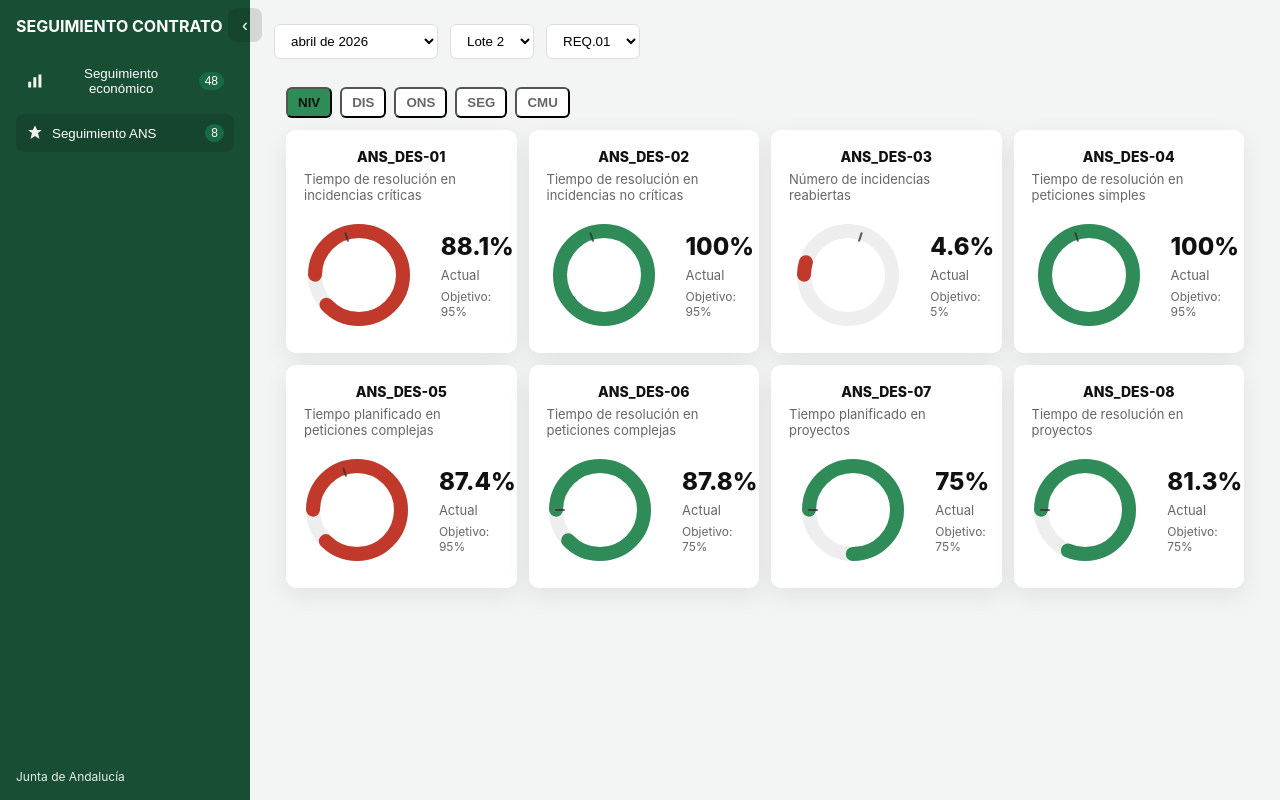
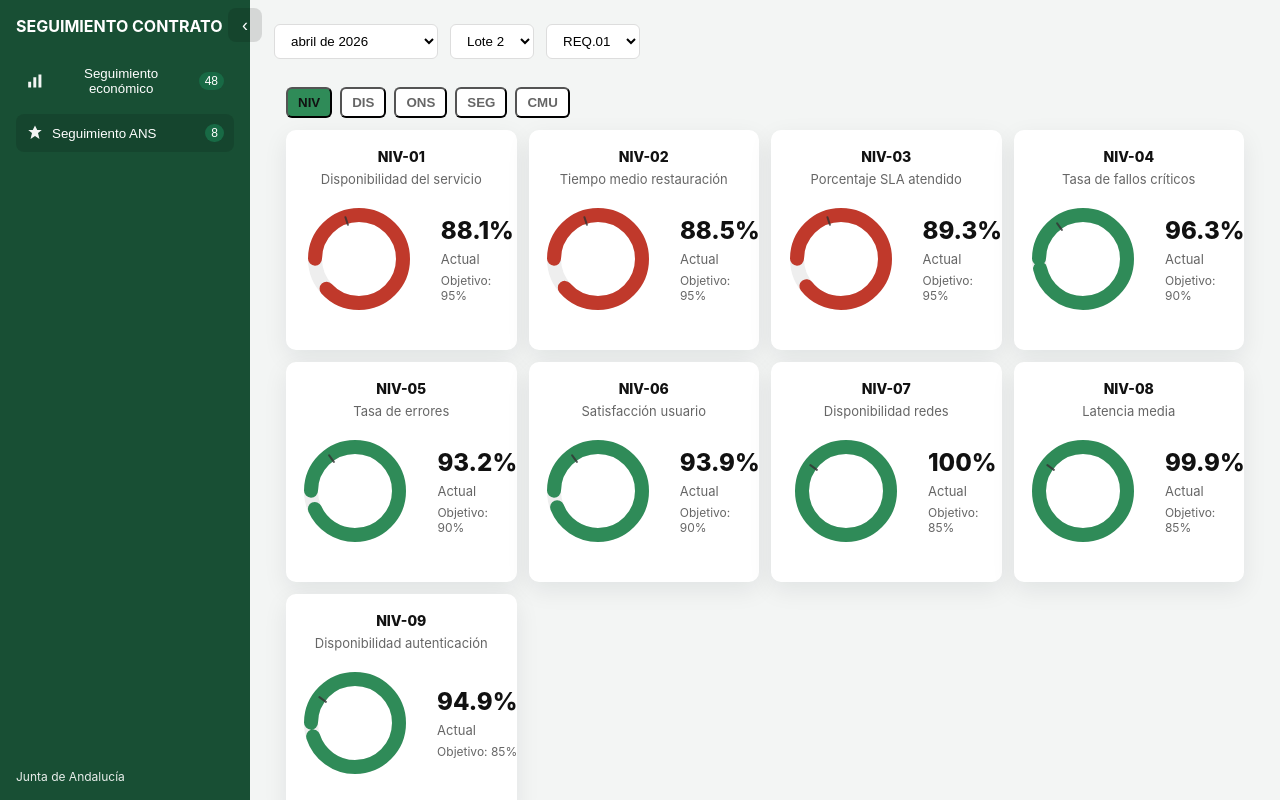
Before and after one commit to nachopavon/testdashboard, a React (Vite) app: page / in a window 1280 px wide. Both pictures are taken after a click on the button "Seguimiento ANS". Built offline with nearby package versions, Linux system fonts and the light colour scheme.

Commit message:
Refactor code structure for improved readability and maintainability

```diff
--- a/src/components/Ans/AnsDashboard.tsx
+++ b/src/components/Ans/AnsDashboard.tsx
@@ -68,17 +68,8 @@ export default function AnsDashboard({metrics, filters}:{metrics?: MetricItem[],
     return items.map(it => ({ id: it.id, code: it.code, title: it.title, value: (it.monthly as any)[monthLabel] ?? 0, target: it.target ?? 0, unit: it.unit })) as MetricItem[]
   }
 
-  // if a specific req is selected in the header filters and sampleData has it for the month, use that
-  const externalMetrics = useMemo(()=>{
-    if(!filters?.req) return null
-    const fm = filters.month
-    if(!fm) return null
-    const m = (sampleData as any).data[fm]
-    if(!m) return null
-    const list = m[filters.req as string]
-    if(!list) return null
-    return list.map((lm:any)=>({ id: lm.id, code: lm.code, title: lm.title, value: lm.value, target: lm.target || 0, unit: lm.unit })) as MetricItem[]
-  },[filters?.req, filters?.month])
+  // Note: we no longer replace category cards with external sampleData metrics
+  // filters.month still controls which month of ansData is shown; filters.req can be used to adjust behavior later
 
   // adjust values to try to reach 90% compliance
   function adjustToGoal(items: MetricItem[], goal = 0.9){
@@ -108,7 +99,7 @@ export default function AnsDashboard({metrics, filters}:{metrics?: MetricItem[],
     return out
   }
 
-  const baseItems = externalMetrics && externalMetrics.length ? externalMetrics : buildFromAns(selectedMonth, cat)
+  const baseItems = buildFromAns(selectedMonth, cat)
   const cardItems = adjustToGoal(baseItems, 0.9)
 
   return (
```
Also changed, not shown: 3 other files (tests, documents, lock files or other folders).
